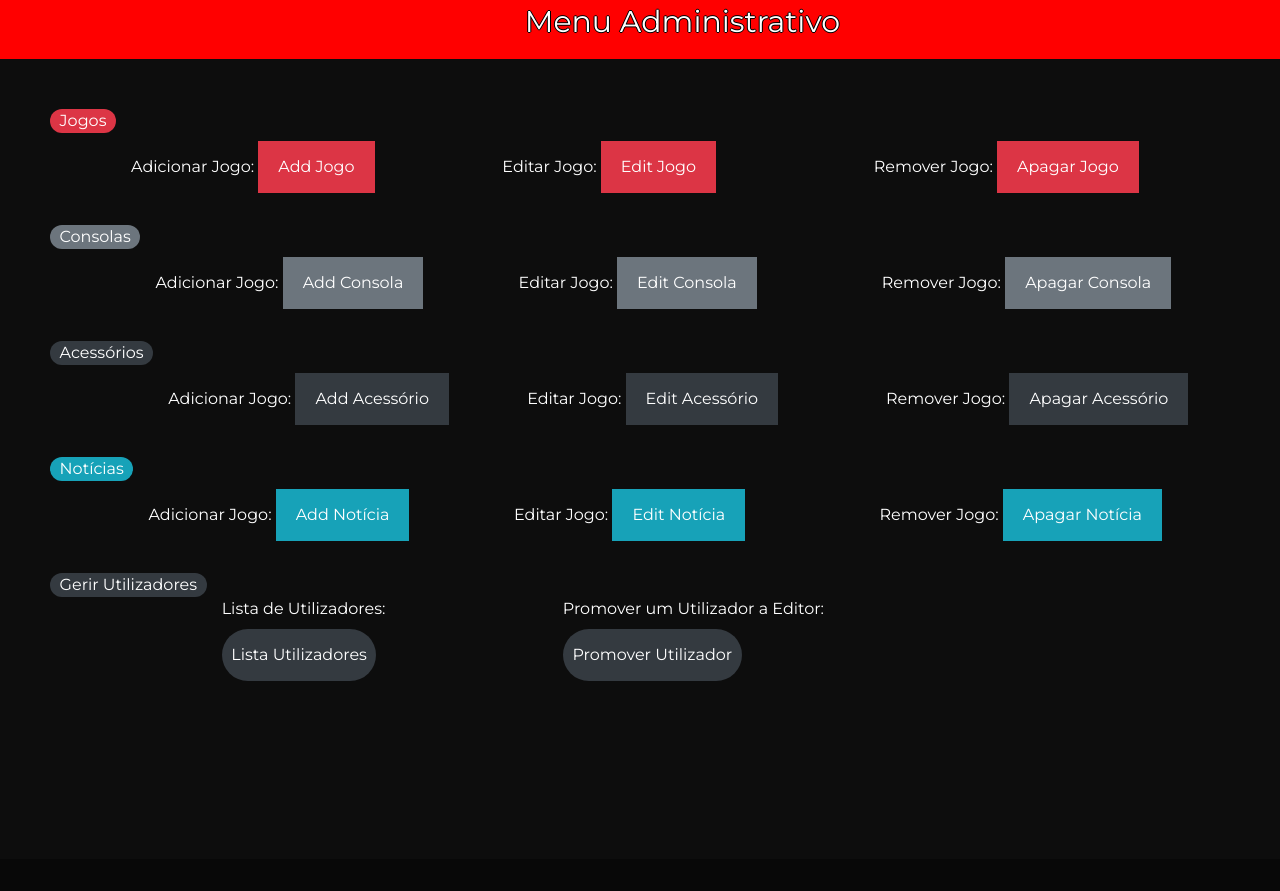
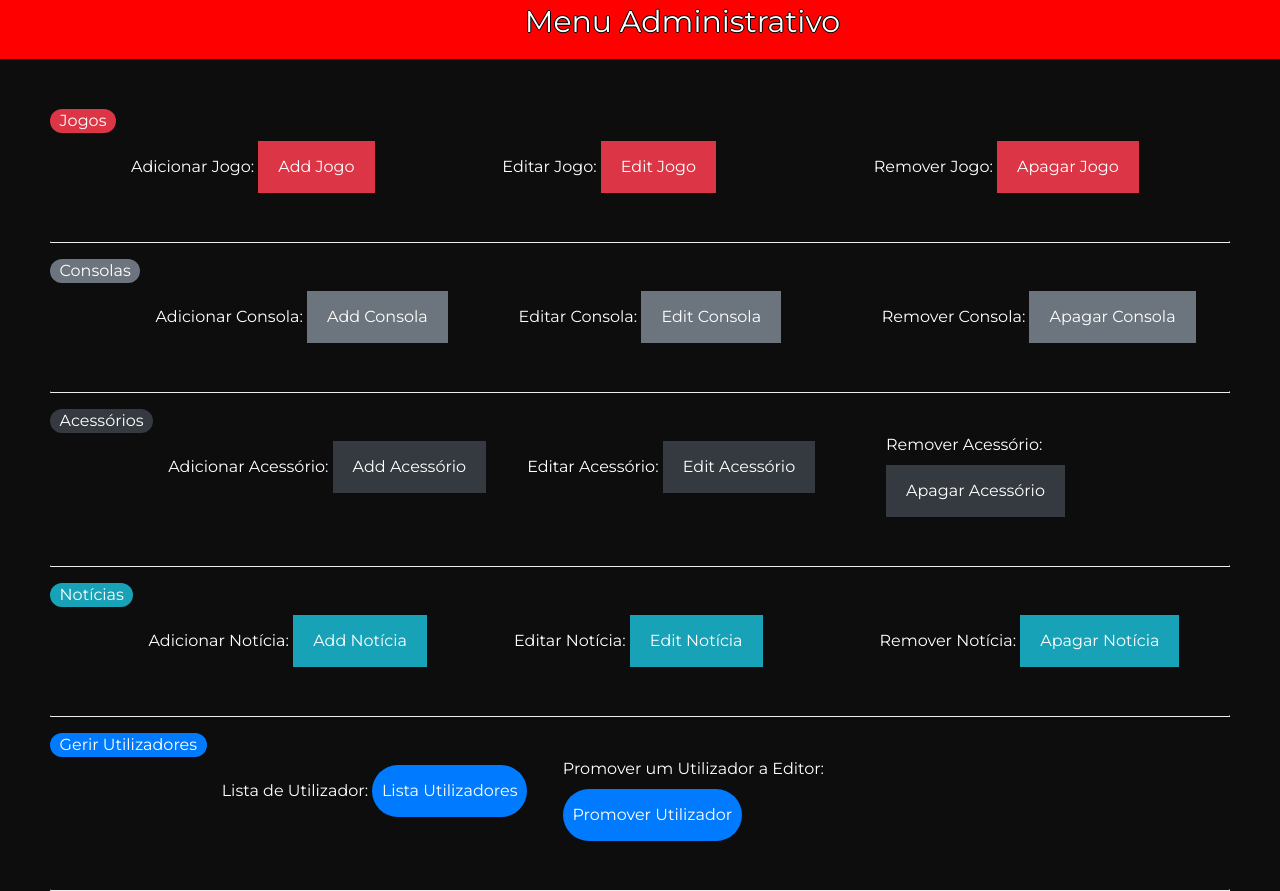
Before and after one commit to GuiRibeiro03/PAPGuilherme-Simao, a PHP site: page /Administracao.php in a window 1280 px wide. Shown: the part 292-1183 px from the top of the page. Before the commit the page ends 973 px from the top, so only its background shows below. Run offline with PHP 8.4, Linux system fonts and the light colour scheme; some libraries are stand-ins or nearby versions.

Commit message:
Administracao

```diff
--- a/AdicionaNoticia.php
+++ b/AdicionaNoticia.php
@@ -84,6 +84,9 @@
 <div style="height: 60px; width: 100%; background-color: red;"><span style="padding-left: 40%; font-size: 30px; color: #fff; text-shadow: 1px 0 0 #000, 0 -1px 0 #000, 0 1px 0 #000, -1px 0 0 #000;">Adicionar Nova Notícia</span></div>
 
 <section class="store" style="padding:50px">
+
+    <a href="Administracao.php"><button type="button" class="btn btn-danger">Voltar</button></a>
+
 <form action="ConfirmaNovaNoticia.php" method="post" enctype="multipart/form-data">
     <label style="color:white; width: 5%;">Titulo: </label>
     <input type="text" name="noticiaNome" style="width: 50%;">
--- a/Administracao.php
+++ b/Administracao.php
@@ -81,42 +81,43 @@
         <div style="color: #FFFFFF" class="col-4">Remover Jogo: <a href="ApagaJogo.php"><button class="btn-danger">Apagar Jogo</button></a></div>
     </div>
 <br>
-
+<hr>
     <label style="float: left; position: relative" class="badge-pill badge-secondary">Consolas</label>
     <br>
     <div class="row">
-        <div style="color: #FFFFFF" class="col-4">Adicionar Jogo: <a href="AdicionaConsola.php"><button class="btn-secondary">Add Consola</button></a></div>
-        <div style="color: #FFFFFF" class="col-4">Editar Jogo: <a href="EditaConsola.php"><button class="btn-secondary">Edit Consola</button></a></div>
-        <div style="color: #FFFFFF" class="col-4">Remover Jogo: <a href="ApagaConsola.php"><button class="btn-secondary">Apagar Consola</button></a></div>
+        <div style="color: #FFFFFF" class="col-4">Adicionar Consola: <a href="AdicionaConsola.php"><button class="btn-secondary">Add Consola</button></a></div>
+        <div style="color: #FFFFFF" class="col-4">Editar Consola: <a href="EditaConsola.php"><button class="btn-secondary">Edit Consola</button></a></div>
+        <div style="color: #FFFFFF" class="col-4">Remover Consola: <a href="ApagaConsola.php"><button class="btn-secondary">Apagar Consola</button></a></div>
     </div>
     <br>
-
+    <hr>
     <label style="float: left; position: relative" class="badge-pill badge-dark">Acessórios</label>
     <br>
     <div class="row">
-        <div style="color: #FFFFFF" class="col-4">Adicionar Jogo: <a href="AdicionaAcessorio.php"><button class="btn-dark">Add Acessório</button></a></div>
-        <div style="color: #FFFFFF" class="col-4">Editar Jogo: <a href="EditaAcessorio.php"><button class="btn-dark">Edit Acessório</button></a></div>
-        <div style="color: #FFFFFF" class="col-4">Remover Jogo: <a href="ApagaAcessorio.php"><button class="btn-dark">Apagar Acessório</button></a></div>
+        <div style="color: #FFFFFF" class="col-4">Adicionar Acessório: <a href="AdicionaAcessorio.php"><button class="btn-dark">Add Acessório</button></a></div>
+        <div style="color: #FFFFFF" class="col-4">Editar Acessório: <a href="EditaAcessorio.php"><button class="btn-dark">Edit Acessório</button></a></div>
+        <div style="color: #FFFFFF" class="col-4">Remover Acessório: <a href="ApagaAcessorio.php"><button class="btn-dark">Apagar Acessório</button></a></div>
     </div>
     <br>
-
+    <hr>
     <label style="float: left; position: relative" class="badge-pill badge-info">Notícias</label>
     <br>
     <div class="row">
-        <div style="color: #FFFFFF" class="col-4">Adicionar Jogo: <a href="AdicionaNoticia.php"><button class="btn-info">Add Notícia</button></a></div>
-        <div style="color: #FFFFFF" class="col-4">Editar Jogo: <a href="EditaNoticia.php"><button class="btn-info">Edit Notícia</button></a></div>
-        <div style="color: #FFFFFF" class="col-4">Remover Jogo: <a href="ApagaNoticia.php"><button class="btn-info">Apagar Notícia</button></a></div>
+        <div style="color: #FFFFFF" class="col-4">Adicionar Notícia: <a href="AdicionaNoticia.php"><button class="btn-info">Add Notícia</button></a></div>
+        <div style="color: #FFFFFF" class="col-4">Editar Notícia: <a href="EditaNoticia.php"><button class="btn-info">Edit Notícia</button></a></div>
+        <div style="color: #FFFFFF" class="col-4">Remover Notícia: <a href="ApagaNoticia.php"><button class="btn-info">Apagar Notícia</button></a></div>
     </div>
     <br>
+    <hr>
 
-
-    <label style="float: left; position: relative" class="badge-pill badge-dark">Gerir Utilizadores</label>
+    <label style="float: left; position: relative" class="badge-pill badge-primary">Gerir Utilizadores</label>
     <br>
     <div class="row">
-        <div style="color: #FFFFFF" class="col-4">Lista de Utilizadores: <a href="ListaUtilizadores.php"><button class="btn-dark badge-pill">Lista Utilizadores</button></a></div>
-        <div style="color: #FFFFFF" class="col-4">Promover um Utilizador a Editor: <a href="PromoverUtilizadores.php"><button class="btn-dark badge-pill">Promover Utilizador</button></a></div>
+        <div style="color: #FFFFFF" class="col-4">Lista de Utilizador: <a href="ListaUtilizadores.php"><button class="btn-primary badge-pill">Lista Utilizadores</button></a></div>
+        <div style="color: #FFFFFF" class="col-4">Promover um Utilizador a Editor: <a href="PromoverUtilizadores.php"><button class="btn-primary badge-pill">Promover Utilizador</button></a></div>
     </div>
     <br>
+    <hr>
 </section>
 
 
```
Also changed, not shown: AdicionaAcessorio.php (+20 -8 lines), AdicionaConsola.php (+19 -1 lines), AdicionaJogo.php (+19 -4 lines).
